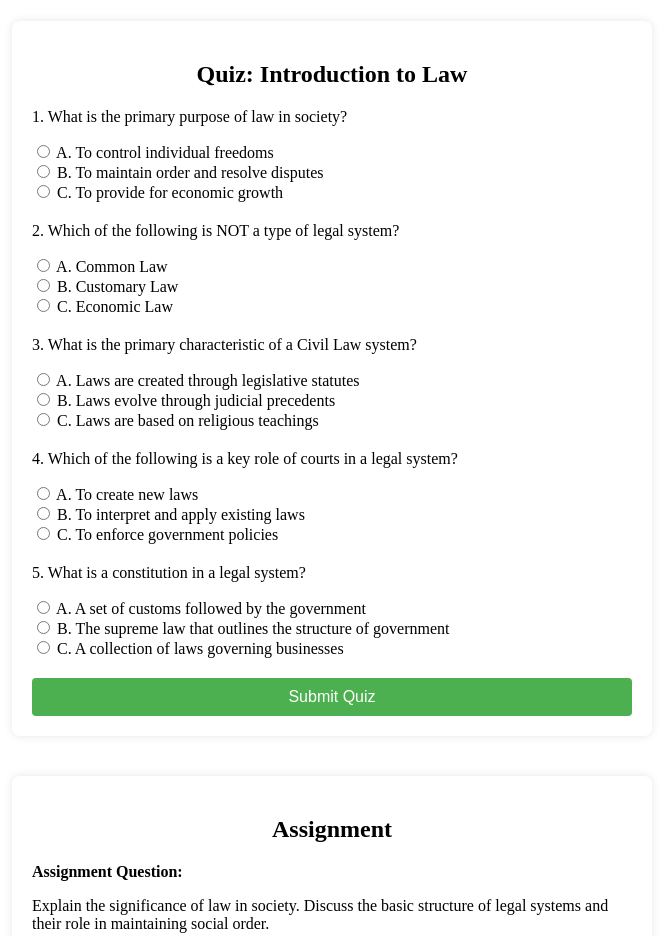
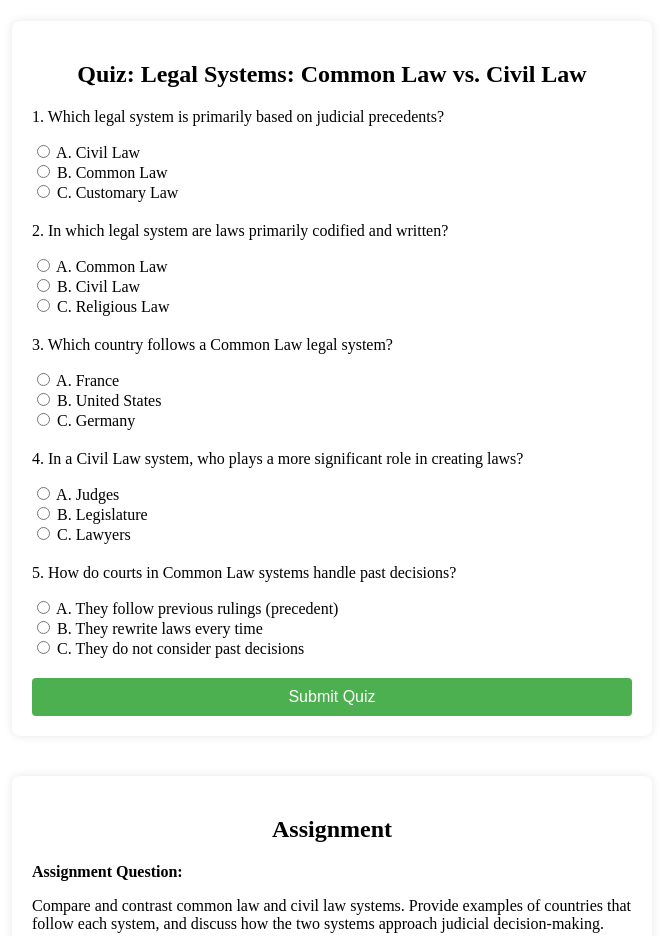
Before and after one commit to lawmadesimple101/lawmadesimple101, a plain HTML site: page index.html in a window 1280 px wide. Shown: the part 385-1321 px from the top of the page, without its empty margins (308-971 px from the left). Drawn offline with Linux system fonts and the light colour scheme.

Commit message:
Update index.html

```diff
--- a/index.html
+++ b/index.html
@@ -3,59 +3,59 @@
 <head>
     <meta charset="UTF-8">
     <meta name="viewport" content="width=device-width, initial-scale=1.0">
-    <title>Introduction to Law</title>
+    <title>Legal Systems: Common Law vs. Civil Law</title>
     <link rel="stylesheet" href="styles.css"> <!-- Link to external CSS file -->
 </head>
 <body>
 
     <!-- Video Lecture Section -->
     <section id="lecture">
-        <h1>Video Lecture: Introduction to Law</h1>
-        <iframe width="400" height="315" src="https://www.youtube.com/embed/E66pl7A24Cw?si=6Xw-WrdrMVaUy8Lr"
+        <h1>Video Lecture: Legal Systems: Common Law vs. Civil Law</h1>
+        <iframe width="400" height="315" src="https://www.youtube.com/embed/AMSlQ3KUQQ8?si=gcmzRmXvEm9rUbpJ"
                 title="YouTube video player" frameborder="0" allowfullscreen></iframe>
     </section>
 
     <!-- Quiz Section -->
     <section id="quiz">
-        <h2>Quiz: Introduction to Law</h2>
+        <h2>Quiz: Legal Systems: Common Law vs. Civil Law</h2>
         <form id="quizForm">
             <div class="quiz-question">
-                <p>1. What is the primary purpose of law in society?</p>
-                <input type="radio" name="q1" value="A"> A. To control individual freedoms<br>
-                <input type="radio" name="q1" value="B"> B. To maintain order and resolve disputes<br>
-                <input type="radio" name="q1" value="C"> C. To provide for economic growth<br>
+                <p>1. Which legal system is primarily based on judicial precedents?</p>
+                <input type="radio" name="q1" value="A"> A. Civil Law<br>
+                <input type="radio" name="q1" value="B"> B. Common Law<br>
+                <input type="radio" name="q1" value="C"> C. Customary Law<br>
                 <span class="feedback" id="feedback1"></span>
             </div>
 
             <div class="quiz-question">
-                <p>2. Which of the following is NOT a type of legal system?</p>
+                <p>2. In which legal system are laws primarily codified and written?</p>
                 <input type="radio" name="q2" value="A"> A. Common Law<br>
-                <input type="radio" name="q2" value="B"> B. Customary Law<br>
-                <input type="radio" name="q2" value="C"> C. Economic Law<br>
+                <input type="radio" name="q2" value="B"> B. Civil Law<br>
+                <input type="radio" name="q2" value="C"> C. Religious Law<br>
                 <span class="feedback" id="feedback2"></span>
             </div>
 
             <div class="quiz-question">
-                <p>3. What is the primary characteristic of a Civil Law system?</p>
-                <input type="radio" name="q3" value="A"> A. Laws are created through legislative statutes<br>
-                <input type="radio" name="q3" value="B"> B. Laws evolve through judicial precedents<br>
-                <input type="radio" name="q3" value="C"> C. Laws are based on religious teachings<br>
+                <p>3. Which country follows a Common Law legal system?</p>
+                <input type="radio" name="q3" value="A"> A. France<br>
+                <input type="radio" name="q3" value="B"> B. United States<br>
+                <input type="radio" name="q3" value="C"> C. Germany<br>
                 <span class="feedback" id="feedback3"></span>
             </div>
 
             <div class="quiz-question">
-                <p>4. Which of the following is a key role of courts in a legal system?</p>
-                <input type="radio" name="q4" value="A"> A. To create new laws<br>
-                <input type="radio" name="q4" value="B"> B. To interpret and apply existing laws<br>
-                <input type="radio" name="q4" value="C"> C. To enforce government policies<br>
+                <p>4. In a Civil Law system, who plays a more significant role in creating laws?</p>
+                <input type="radio" name="q4" value="A"> A. Judges<br>
+                <input type="radio" name="q4" value="B"> B. Legislature<br>
+                <input type="radio" name="q4" value="C"> C. Lawyers<br>
                 <span class="feedback" id="feedback4"></span>
             </div>
 
             <div class="quiz-question">
-                <p>5. What is a constitution in a legal system?</p>
-                <input type="radio" name="q5" value="A"> A. A set of customs followed by the government<br>
-                <input type="radio" name="q5" value="B"> B. The supreme law that outlines the structure of government<br>
-                <input type="radio" name="q5" value="C"> C. A collection of laws governing businesses<br>
+                <p>5. How do courts in Common Law systems handle past decisions?</p>
+                <input type="radio" name="q5" value="A"> A. They follow previous rulings (precedent)<br>
+                <input type="radio" name="q5" value="B"> B. They rewrite laws every time<br>
+                <input type="radio" name="q5" value="C"> C. They do not consider past decisions<br>
                 <span class="feedback" id="feedback5"></span>
             </div>
 
@@ -67,8 +67,8 @@
     <section id="assignment">
         <h2>Assignment</h2>
         <p><strong>Assignment Question:</strong></p>
-        <p>Explain the significance of law in society. Discuss the basic structure of legal systems and their role in maintaining social order.</p>
-        <p>Please submit your assignment by sending an email to: <a href="mailto:lawcore101@gmail.com"> lawcore101@gmail.com </a></p>
+        <p>Compare and contrast common law and civil law systems. Provide examples of countries that follow each system, and discuss how the two systems approach judicial decision-making.</p>
+        <p>Please submit your assignment by sending an email to: <a href="mailto: lawcore101@gmail.com"> lawcore101@gmail.com </a></p>
         <textarea id="assignmentInput" rows="6" placeholder="Write your assignment here..."></textarea>
         <button id="submitAssignment" onclick="submitAssignment()">Submit Assignment</button>
     </section>
```
